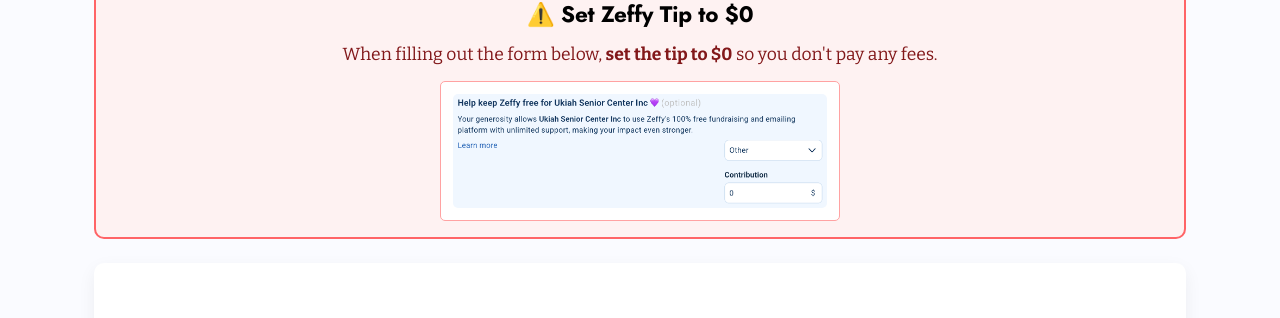
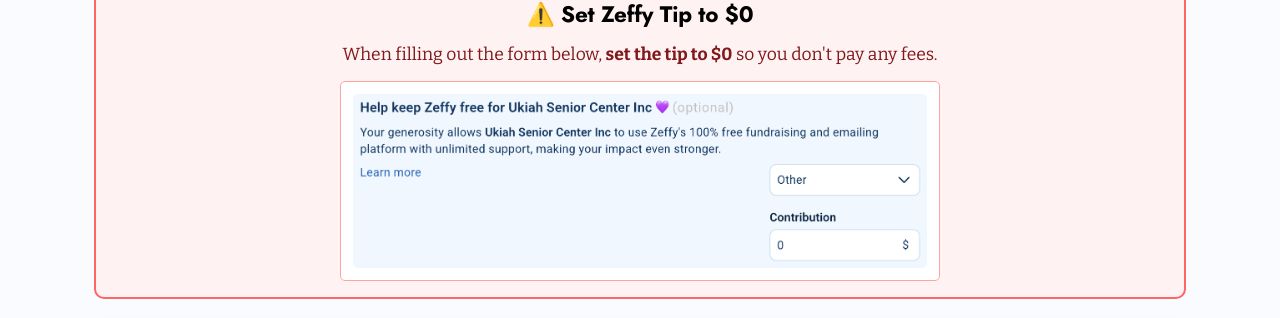
Before and after one commit to samuelmholley1/donate.ukiahseniorcenter.org, a Next.js app: page /demo in a window 1280 px wide. Shown: the part 344-662 px from the top of the page. Built offline with nearby package versions, Linux system fonts and the light colour scheme.

Commit message:
Use maxWidth instead of width to prevent forced scaling blur

```diff
--- a/src/app/demo/page.tsx
+++ b/src/app/demo/page.tsx
@@ -35,19 +35,15 @@
             <p className="text-xs md:text-sm text-red-900 font-['Bitter',serif] text-center" style={{ marginBottom: 'var(--space-2)', maxWidth: '700px', marginInline: 'auto', lineHeight: '1.6' }}>
               When filling out the form below, <strong>set the tip to $0</strong> so you don&apos;t pay any fees.
             </p>
-            <div className="bg-white rounded border border-red-300" style={{ padding: 'var(--space-2)', maxWidth: '400px', marginInline: 'auto' }}>
+            <div className="bg-white rounded border border-red-300" style={{ padding: 'var(--space-2)', maxWidth: '600px', marginInline: 'auto', overflow: 'hidden' }}>
               <img
                 src="/zero_tip.png"
                 alt="Set Zeffy tip to zero"
                 className="rounded"
                 style={{
-                  width: '100%',
+                  maxWidth: '100%',
                   height: 'auto',
-                  display: 'block',
-                  imageRendering: '-webkit-optimize-contrast',
-                  WebkitFontSmoothing: 'antialiased',
-                  backfaceVisibility: 'hidden',
-                  transform: 'translateZ(0)'
+                  display: 'block'
                 }}
               />
             </div>
--- a/src/app/page.tsx
+++ b/src/app/page.tsx
@@ -35,19 +35,15 @@
             <p className="text-xs md:text-sm text-red-900 font-['Bitter',serif] text-center" style={{ marginBottom: 'var(--space-2)', maxWidth: '700px', marginInline: 'auto', lineHeight: '1.6' }}>
               When filling out the form below, <strong>set the tip to $0</strong> so you don&apos;t pay any fees.
             </p>
-            <div className="bg-white rounded border border-red-300" style={{ padding: 'var(--space-2)', maxWidth: '400px', marginInline: 'auto' }}>
+            <div className="bg-white rounded border border-red-300" style={{ padding: 'var(--space-2)', maxWidth: '600px', marginInline: 'auto', overflow: 'hidden' }}>
               <img
                 src="/zero_tip.png"
                 alt="Set Zeffy tip to zero"
                 className="rounded"
                 style={{
-                  width: '100%',
+                  maxWidth: '100%',
                   height: 'auto',
-                  display: 'block',
-                  imageRendering: '-webkit-optimize-contrast',
-                  WebkitFontSmoothing: 'antialiased',
-                  backfaceVisibility: 'hidden',
-                  transform: 'translateZ(0)'
+                  display: 'block'
                 }}
               />
             </div>
```
